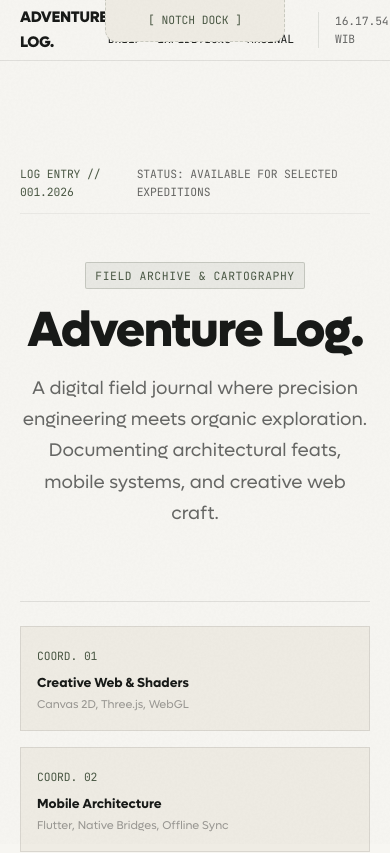
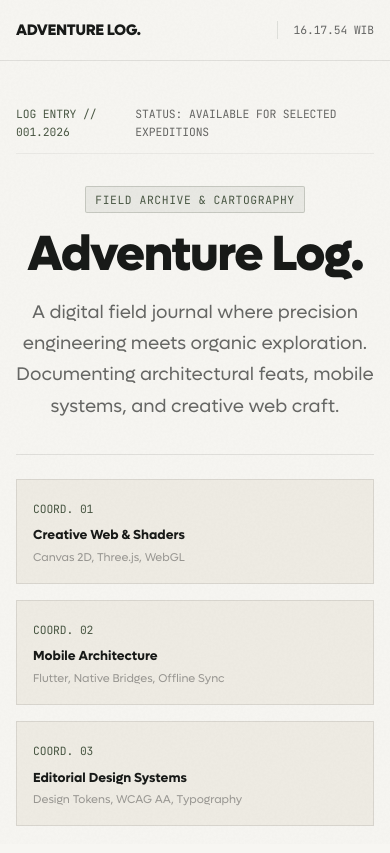
Before and after one commit to intxdv/adventure-log, a React (Vite) app: page / in a window 390 px wide. Shown: the top 853 px of the page. Built offline with nearby package versions, Linux system fonts and the light colour scheme.

Commit message:
feat(responsive): enhance mobile and tablet adaptability rules and viewport metadata

```diff
--- a/index.html
+++ b/index.html
@@ -4,7 +4,8 @@
     <meta charset="UTF-8" />
     <link rel="icon" type="image/svg+xml" href="/favicon.svg" />
     <meta name="viewport" content="width=device-width, initial-scale=1.0" />
-    <title>adventure-log</title>
+    <meta name="description" content="Adventure Log. — Digital Field Journal of Taki (Selvagant). Creative Developer, UI/UX Designer & Mobile Architect." />
+    <title>Adventure Log. — The Digital Cartographer</title>
   </head>
   <body>
     <div id="root"></div>
--- a/src/styles/global.css
+++ b/src/styles/global.css
@@ -138,6 +138,38 @@ code, kbd, samp, pre, .font-mono {
   border-radius: 2px;
 }
 
+/* ==========================================================================
+   Responsive Adaptability (Mobile & Tablet Breakpoints)
+   ========================================================================== */
+
+@media (max-width: 768px) {
+  :root {
+    --space-4xl: 3.5rem;
+    --space-3xl: 2.5rem;
+    --space-2xl: 2rem;
+  }
+
+  #header-notch-placeholder {
+    display: none !important;
+  }
+
+  header nav > div:first-child {
+    display: none !important; /* Hide long nav on small screens, keep time telemetry */
+  }
+
+  .container {
+    padding-left: 1rem;
+    padding-right: 1rem;
+  }
+}
+
+@media (max-width: 480px) {
+  :root {
+    --space-4xl: 2.75rem;
+    --space-3xl: 2rem;
+  }
+}
+
 /* Motion Sensitivity */
 @media (prefers-reduced-motion: reduce) {
   html {
```
